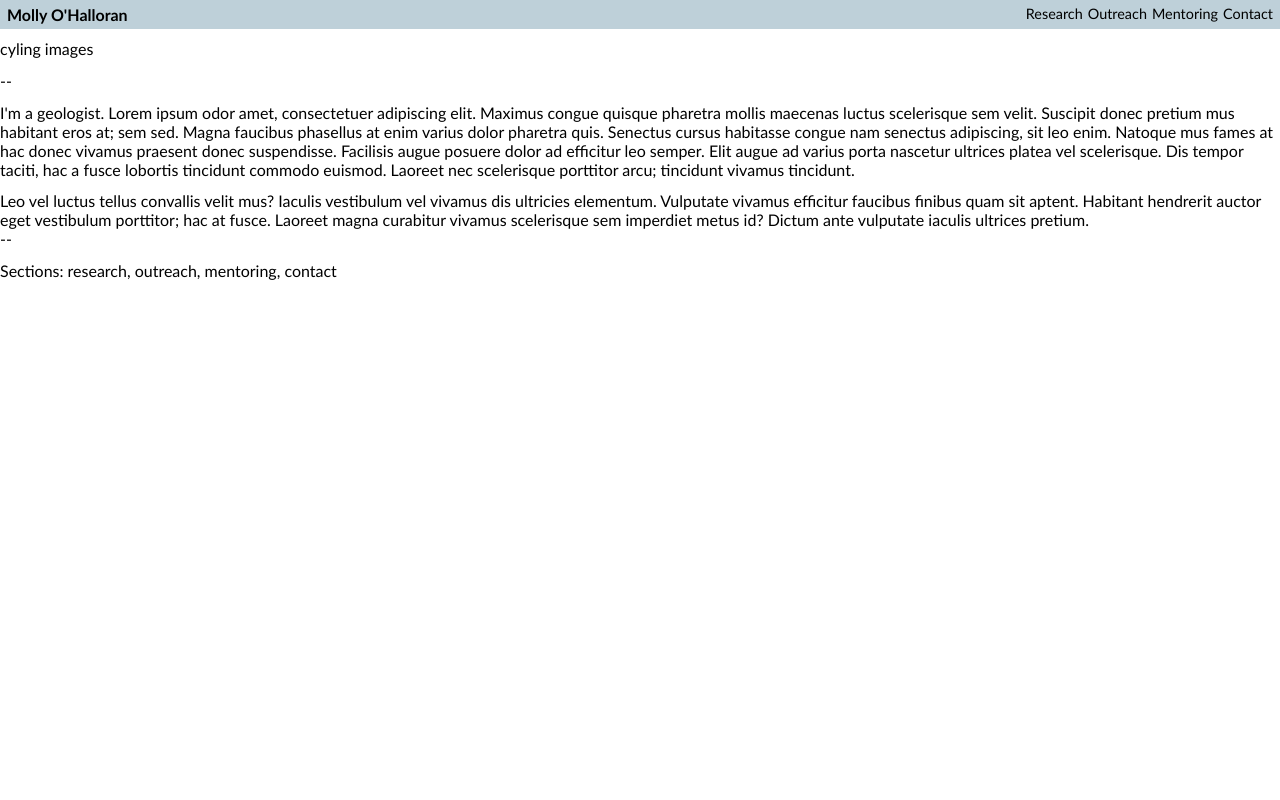
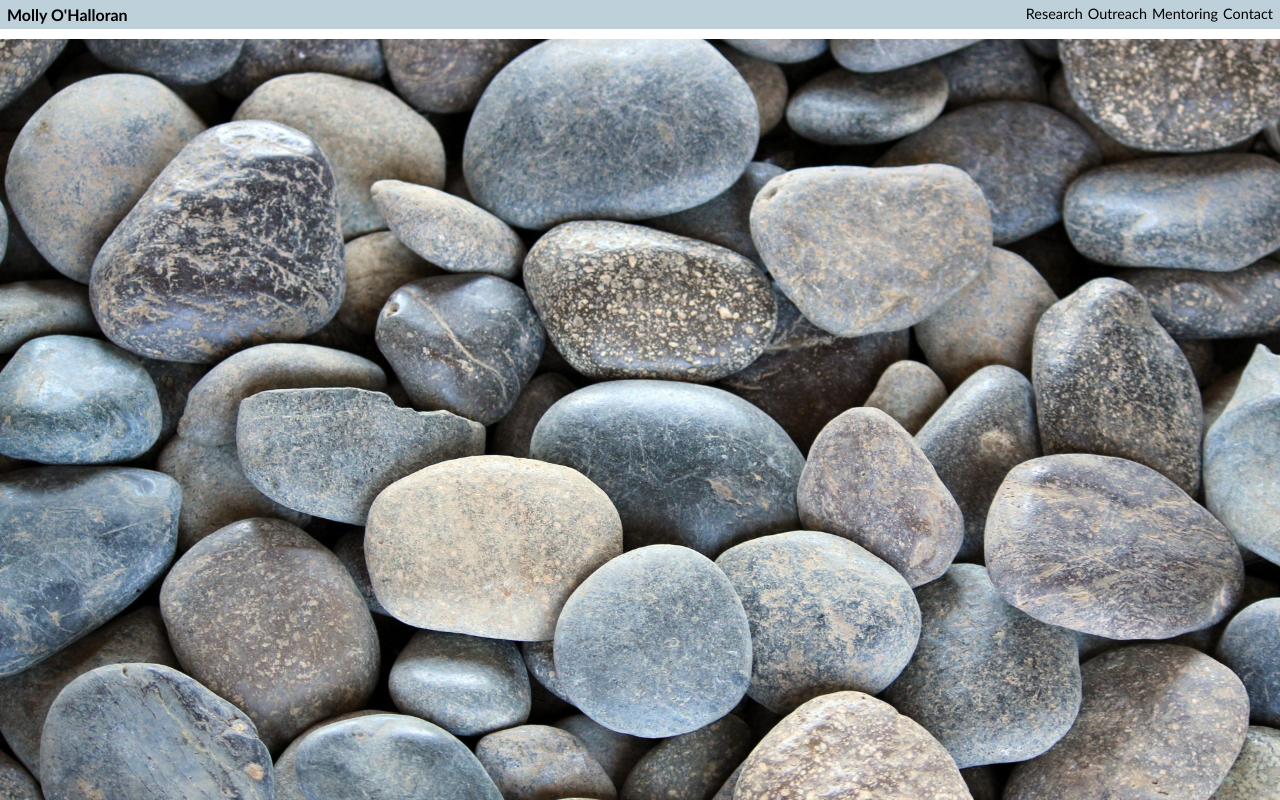
Before and after one commit to mohalloran00/mohalloran00.github.io, a React (Vite) app in the folder react-vite/: page / in a window 1280 px wide. Shown: the top 800 px of the page. Built offline with nearby package versions, Linux system fonts and the light colour scheme.

Commit message:
started cycling images

```diff
--- a/react-vite/src/components/LandingPage/LandingPage.jsx
+++ b/react-vite/src/components/LandingPage/LandingPage.jsx
@@ -1,9 +1,10 @@
 import AboutMe from './AboutMe';
+import Screensavers from './Screensavers';
 
 export default function LandingPage() {
   return (
     <>
-      <p>cyling images</p>
+      <Screensavers />
       <p>--</p>
       <AboutMe />
       <p>--</p>
--- /dev/null
+++ b/react-vite/src/components/LandingPage/Screensavers/Screensavers.jsx
@@ -0,0 +1,3 @@
+export default function Screensavers() {
+  return <img src='pdrocks.jpg' />;
+}
--- /dev/null
+++ b/react-vite/src/components/LandingPage/Screensavers/index.js
@@ -0,0 +1,2 @@
+import Screensavers from './Screensavers';
+export default Screensavers;
```
Also changed, not shown: react-vite/public/airocks.jpg (added), react-vite/public/pdrocks.jpg (added).
